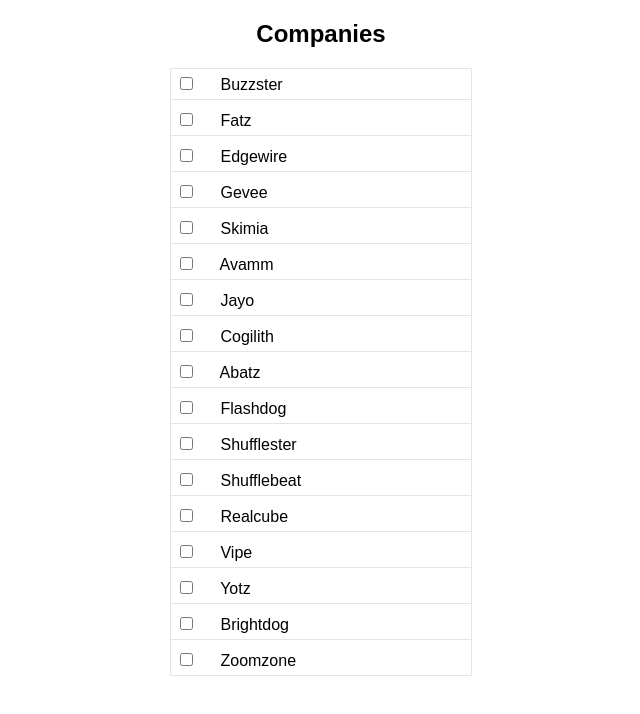
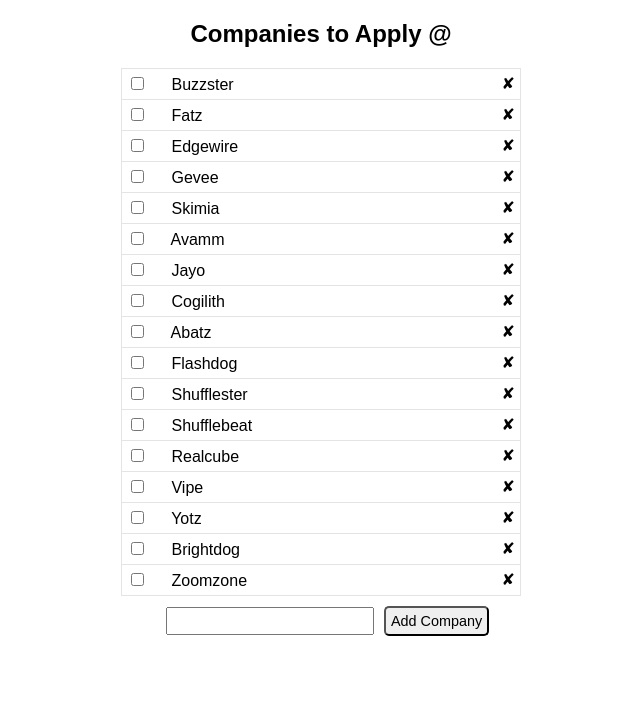
Before and after one commit to hueter/react-redux-todo, a React (Create React App) app: page / in a window 1280 px wide. Shown: the top 714 px of the page, without its empty margins (319-959 px from the left). Built offline with nearby package versions, Linux system fonts and the light colour scheme.

Commit message:
react part can now add and remove

```diff
--- /dev/null
+++ b/src/components/AddToDo.jsx
@@ -0,0 +1,35 @@
+import React from 'react';
+import styled from 'styled-components';
+
+const ButtonStyle = styled.button`
+  margin-left: 10px;
+  padding: 5px;
+  border-radius: 5px;
+  font-size: 0.9rem;
+  :hover {
+    cursor: pointer;
+  }
+`;
+
+const InputStyle = styled.input`
+  margin-left: 40px;
+  width: 200px;
+  height: 1.4rem;
+  font-size: 1rem;
+`;
+
+const AddTodo = props => (
+  <div style={{ padding: '5px', marginTop: '5px' }}>
+    <form onSubmit={props.handleSubmit}>
+      <InputStyle
+        type="text"
+        name="addtodo"
+        onChange={props.handleChange}
+        value={props.value}
+      />
+      <ButtonStyle type="submit">Add Company</ButtonStyle>
+    </form>
+  </div>
+);
+
+export default AddTodo;
--- a/src/components/ToDo.jsx
+++ b/src/components/ToDo.jsx
@@ -3,20 +3,24 @@ import styled from 'styled-components';
 
 const ListStyle = styled.li`
   padding: 5px;
-  margin-bottom: 5px;
-
+  border-left: 1px solid #e4e4e4;
+  border-right: 1px solid #e4e4e4;
   border-bottom: 1px solid #e4e4e4;
   list-style: none;
 
   text-decoration: ${props => (props.applied ? 'line-through' : 'none')};
-
-  .hover: {
-    cursor: pointer;
-  }
 `;
 
 const NameStyle = styled.span`
   margin-left: 20px;
+`;
+
+const XStyle = styled.div`
+  float: right;
+  :hover {
+    color: red;
+    cursor: pointer;
+  }
 `;
 
 const ToDo = props => (
@@ -28,6 +32,7 @@ const ToDo = props => (
       onChange={props.toggleTodo}
     />
     <NameStyle> {props.name} </NameStyle>
+    <XStyle onClick={props.removeTodo}>✘</XStyle>
   </ListStyle>
 );
 
--- a/src/components/ToDoList.jsx
+++ b/src/components/ToDoList.jsx
@@ -1,18 +1,22 @@
 import React, { Component } from 'react';
 import styled from 'styled-components';
+import AddToDo from './AddToDo';
 import ToDo from './ToDo';
 import { fetchTodos } from '../services/api';
+import uuidv4 from 'uuid/v4';
 
 const ContainerStyle = styled.div`
-  width: 300px;
+  width: 400px;
   margin: auto;
   text-align: left;
-  border-left: 1px solid #e4e4e4;
-  border-right: 1px solid #e4e4e4;
   border-top: 1px solid #e4e4e4;
 `;
 
 const HeaderStyle = styled.h2`
+  text-align: center;
+`;
+
+const LoadingStyle = styled.h4`
   text-align: center;
 `;
 
@@ -21,8 +25,11 @@ class ToDoList extends Component {
     super(props);
     this.state = {
       todos: [],
-      loading: true
+      loading: true,
+      newTodo: ''
     };
+    this.handleChange = this.handleChange.bind(this);
+    this.handleSubmit = this.handleSubmit.bind(this);
   }
 
   async componentWillMount() {
@@ -30,6 +37,28 @@ class ToDoList extends Component {
     this.setState({
       todos,
       loading: false
+    });
+  }
+
+  handleChange(e) {
+    this.setState({
+      newTodo: e.target.value
+    });
+  }
+
+  handleSubmit(e) {
+    e.preventDefault();
+    if (!this.state.newTodo.trim()) {
+      return;
+    }
+    const addedTodo = {
+      id: uuidv4(),
+      name: this.state.newTodo,
+      applied: false
+    };
+    this.setState({
+      todos: [...this.state.todos, addedTodo],
+      newTodo: ''
     });
   }
 
@@ -44,22 +73,39 @@ class ToDoList extends Component {
     this.setState({ todos });
   }
 
+  removeTodo(id) {
+    const todos = this.state.todos.filter(todo => todo.id !== id);
+    this.setState({
+      todos
+    });
+  }
+
   render() {
     const companies = (
       <ContainerStyle>
         {this.state.todos.map(todo => (
           <ToDo
             toggleTodo={this.toggleTodo.bind(this, todo.id)}
+            removeTodo={this.removeTodo.bind(this, todo.id)}
             key={todo.id}
             {...todo}
           />
         ))}
+        <AddToDo
+          handleChange={this.handleChange}
+          handleSubmit={this.handleSubmit}
+          value={this.state.newTodo}
+        />
       </ContainerStyle>
     );
     return (
       <div>
-        <HeaderStyle> Companies </HeaderStyle>
-        {this.state.loading ? 'loading...' : companies}
+        <HeaderStyle> Companies to Apply @ </HeaderStyle>
+        {this.state.loading ? (
+          <LoadingStyle> loading... </LoadingStyle>
+        ) : (
+          companies
+        )}
       </div>
     );
   }
```
Also changed, not shown: package.json (+6 -1 lines), 1 other file (tests, documents, lock files or other folders).
